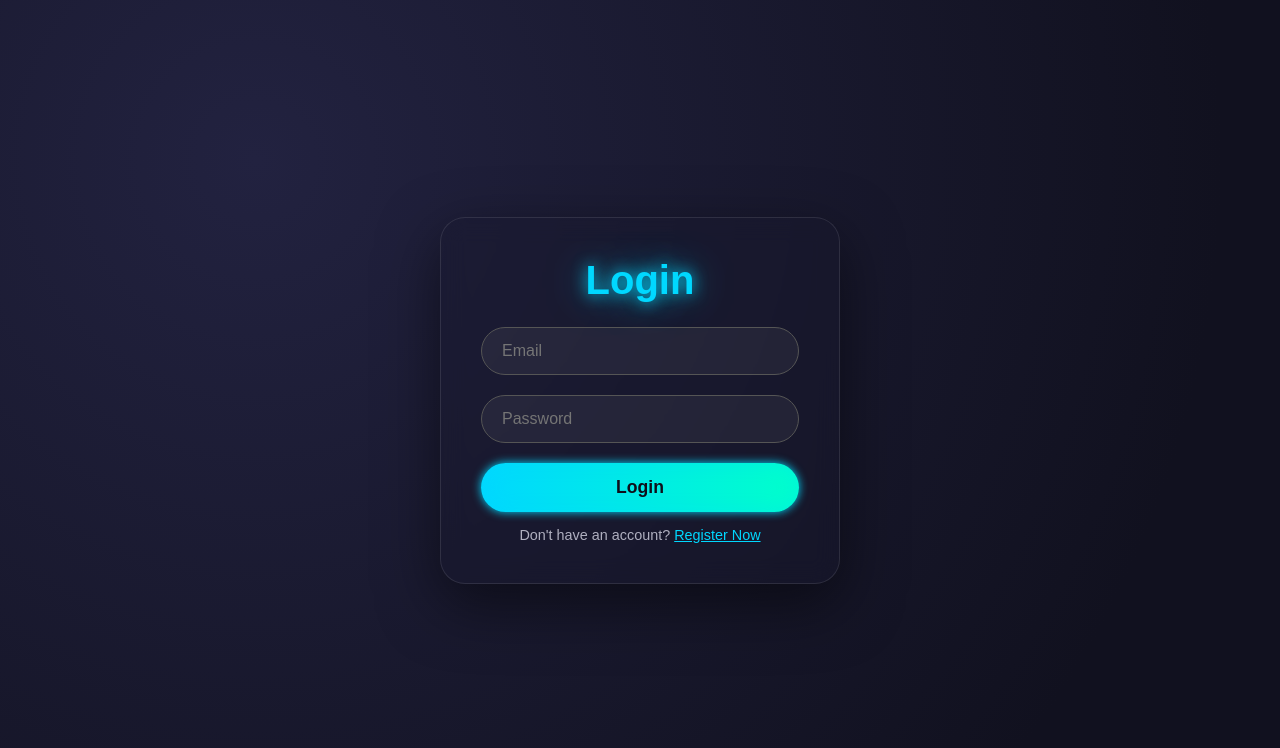
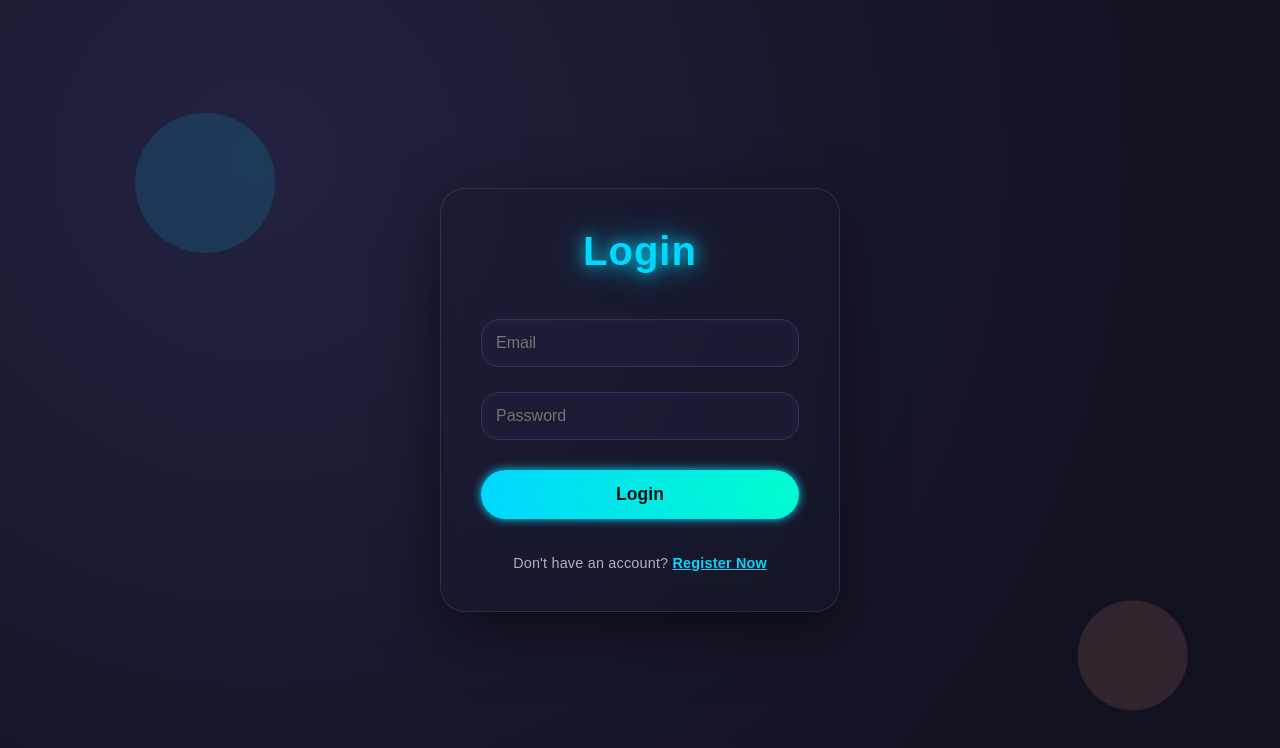
Before and after one commit to Nixantsingh943/attendence_app-, a React (Vite) app in the folder attendence-app/: page /login in a window 1280 px wide. Shown: the top 748 px of the page. Built offline with nearby package versions, Linux system fonts and the light colour scheme.

Commit message:
Update Login.css

```diff
--- a/attendence-app/src/components/Login.css
+++ b/attendence-app/src/components/Login.css
@@ -1,200 +1,149 @@
-* {
-    margin: 0;
-    padding: 0;
-    box-sizing: border-box;
-}
-
+/* Login page base */
 .con {
+    min-height: 100vh;
+    width: 100vw;
+    background: radial-gradient(circle at 75% 10%, #21213b, #141422 85%);
+    display: flex;
+    align-items: center;
+    justify-content: center;
     position: relative;
-    width: 100%;
-    height: 100vh;
-    background: radial-gradient(circle at 20% 20%, #222240, #11111f 80%);
-    display: flex;
-    justify-content: center;
-    align-items: center;
     overflow: hidden;
 }
 
-/* Form container */
+/* Animated floating circles */
+.con::before, .con::after {
+    content: '';
+    position: absolute;
+    border-radius: 50%;
+    opacity: 0.13;
+    z-index: 0;
+}
+
+.con::before {
+    width: 140px;
+    height: 140px;
+    background: #00d8ff;
+    top: 15%;
+    left: 10%;
+    animation: drift 23s infinite linear;
+}
+
+.con::after {
+    width: 110px;
+    height: 110px;
+    background: #ff9f91;
+    bottom: 10%;
+    right: 8%;
+    animation: drift 17s infinite linear reverse;
+}
+
+@keyframes drift {
+    0% { transform: translate(0,0) rotate(0deg);}
+    50% { transform: translate(20px,-15px) rotate(180deg);}
+    100% { transform: translate(0,0) rotate(360deg);}
+}
+
+/* Glassmorphic login form */
 .form-container {
     position: relative;
-    width: 400px;
-    max-width: 90%;
-    padding: 40px;
-    background: rgba(25, 25, 45, 0.35);
-    border-radius: 25px;
-    backdrop-filter: blur(12px);
-    border: 1px solid rgba(255, 255, 255, 0.1);
-    box-shadow: 0 20px 60px rgba(0, 0, 0, 0.5);
-    text-align: center;
-    animation: fadeIn 1s ease forwards;
-
-
+    z-index: 2;
+    background: rgba(28, 28, 56, 0.24);
+    border-radius: 24px;
+    padding: 40px 32px 28px 32px;
+    box-shadow: 0 12px 38px rgba(0,0,0,0.33);
+    backdrop-filter: blur(10px);
+    border: 1.5px solid rgba(255, 255, 255, 0.09);
+    display: flex;
+    flex-direction: column;
+    gap: 1.3rem;
+    min-width: 320px;
+    max-width: 340px;
 }
 
-/* Heading */
 .form-container h2 {
-    font-size: 2.5rem;
-    margin-bottom: 1.5rem;
+    font-size: 2rem;
     color: #00d8ff;
-    text-shadow: 0 0 10px #00d8ff, 0 0 25px rgba(0, 216, 255, 0.5);
-    animation: glow 2s ease-in-out infinite alternate;
+    margin-bottom: 0.3em;
+    font-weight: 700;
+    text-shadow: 0 2px 10px rgba(0, 216, 255, 0.4);
+    letter-spacing: 1px;
 }
 
-/* Inputs */
-.form-container input {
+/* Inputs styling */
+.form-container input[type="email"],
+.form-container input[type="password"] {
     width: 100%;
-    padding: 14px 20px;
-    margin-bottom: 20px;
-    border-radius: 50px;
-    border: 1px solid #555;
-    background: rgba(255, 255, 255, 0.05);
-    color: #fff;
+    padding: 14px;
     font-size: 1rem;
+    border-radius: 18px;
+    border: 1.5px solid #343458;
     outline: none;
-    transition: all 0.3s ease;
+    background: rgba(34, 34, 64, 0.34);
+    color: #e0e0e0;
+    margin-bottom: 0.25em;
+    box-shadow: 0 0 10px rgba(0,216,255,0.07) inset;
+    transition: border 0.2s, box-shadow 0.3s;
 }
 
-.form-container input:focus {
+.form-container input[type="email"]:focus,
+.form-container input[type="password"]:focus {
     border-color: #00d8ff;
-    box-shadow: 0 0 10px #00d8ff, 0 0 20px rgba(0, 216, 255, 0.3) inset;
-    background: rgba(255, 255, 255, 0.1);
+    box-shadow: 0 0 14px #00d8ff44 inset;
+    background: rgba(43, 76, 103, 0.28);
 }
 
-/* Login button */
+/* Button styling */
 .form-container button {
-    width: 100%;
-    padding: 14px 0;
+    padding: 12px 0;
+    border-radius: 22px;
+    font-size: 1.04rem;
+    font-weight: 600;
+    color: #0e1c1f;
+    background: linear-gradient(90deg, #00d8ff 55%, #4fd8e7 100%);
     border: none;
-    border-radius: 50px;
-    font-size: 1.1rem;
-    font-weight: 700;
     cursor: pointer;
-    background: linear-gradient(90deg, #00d8ff, #00ffcc);
-    color: #0f0f1a;
-    box-shadow: 0 0 10px #00d8ff, 0 0 20px rgba(0, 216, 255, 0.3) inset;
-    transition: all 0.4s ease;
+    margin-top: 0.3em;
+    box-shadow: 0 0 16px #00d8ff44 inset;
+    transition: background 0.3s, color 0.25s, transform 0.23s;
 }
 
 .form-container button:hover {
-    background: rgba(0, 216, 255, 0.2);
-    color: #fff;
-    transform: translateY(-3px);
-    box-shadow: 0 0 20px #00d8ff, 0 0 40px rgba(0, 216, 255, 0.5) inset;
+    background: #11111f;
+    color: #00d8ff;
+    box-shadow: 0 0 24px #00d8ff, 0 0 32px #00d8ff77 inset;
+    transform: translateY(-2px) scale(1.04);
 }
 
-/* Register link */
+/* Register link styling */
 .form-container p {
-    margin-top: 15px;
-    font-size: 0.9rem;
-    color: #b0b0c0;
+    text-align: center;
+    color: #9fafc0;
+    font-size: 0.98rem;
+    margin-top: 0.6em;
+    letter-spacing: 0.2px;
 }
 
-.form-container p span {
-    color: #00d8ff;
+.form-container span {
+    color: #ff9f91;
     cursor: pointer;
+    font-weight: 600;
     text-decoration: underline;
-    transition: all 0.3s ease;
+    transition: color 0.24s;
 }
 
-.form-container p span:hover {
-    color: #00fff0;
+.form-container span:hover {
+    color: #fff;
+    text-shadow: 0 0 10px #ff9f91;
 }
 
-/* Floating background particles */
-.particle {
-    position: absolute;
-    width: 6px;
-    height: 6px;
-    background: #00d8ff;
-    border-radius: 50%;
-    opacity: 0.15;
-    animation: drift 20s infinite linear;
-}
-
-.p1 {
-    top: 5%;
-    left: 10%;
-    animation-delay: 0s;
-}
-
-.p2 {
-    top: 40%;
-    left: 60%;
-    animation-delay: 5s;
-}
-
-.p3 {
-    bottom: 20%;
-    right: 15%;
-    animation-delay: 10s;
-}
-
-.p4 {
-    top: 70%;
-    right: 30%;
-    animation-delay: 15s;
-}
-
-.p5 {
-    bottom: 10%;
-    left: 50%;
-    animation-delay: 20s;
-}
-
-/* Animations */
-@keyframes drift {
-    0% {
-        transform: translate(0, 0) rotate(0deg);
+/* Responsive design for mobile */
+@media (max-width: 600px) {
+    .form-container {
+        min-width: 92vw;
+        max-width: 95vw;
+        padding: 26px 10px 18px 10px;
     }
-
-    50% {
-        transform: translate(15px, -15px) rotate(180deg);
-    }
-
-    100% {
-        transform: translate(0, 0) rotate(360deg);
+    .form-container h2 {
+        font-size: 1.4rem;
     }
 }
-
-@keyframes glow {
-    0% {
-        text-shadow: 0 0 10px #00d8ff, 0 0 25px rgba(0, 216, 255, 0.5);
-    }
-
-    50% {
-        text-shadow: 0 0 20px #00d8ff, 0 0 50px rgba(0, 216, 255, 0.8);
-    }
-
-    100% {
-        text-shadow: 0 0 10px #00d8ff, 0 0 25px rgba(0, 216, 255, 0.5);
-    }
-}
-
-@keyframes fadeIn {
-    0% {
-        opacity: 0;
-        transform: translateY(10px);
-    }
-
-    100% {
-        opacity: 1;
-        transform: translateY(0);
-    }
-}
-
-/* Responsive */
-@media (max-width: 480px) {
-    .form-container {
-        padding: 30px 20px;
-    }
-
-    .form-container h2 {
-        font-size: 2rem;
-    }
-
-    .form-container input,
-    .form-container button {
-        font-size: 0.9rem;
-    }
-}
```
